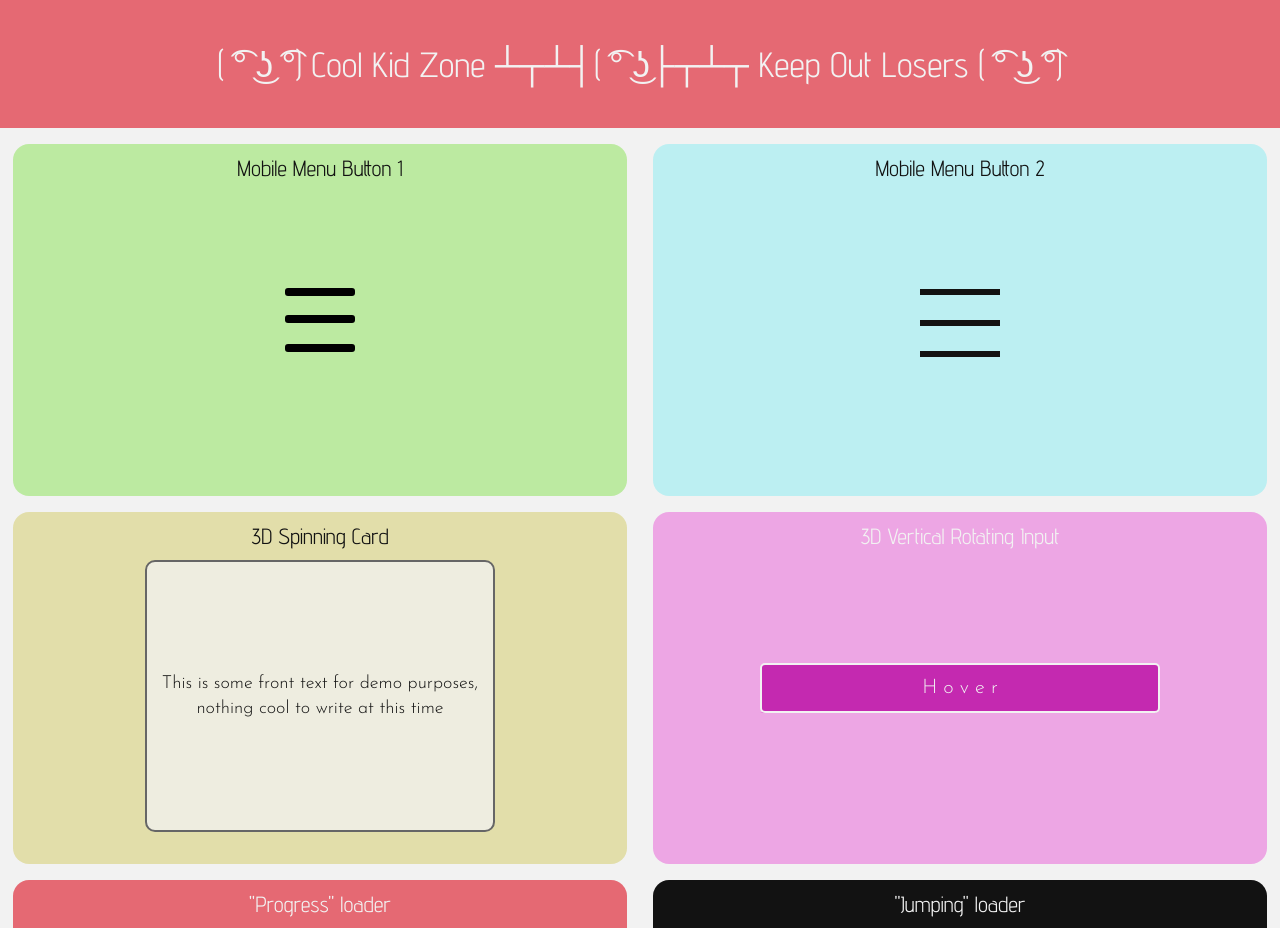
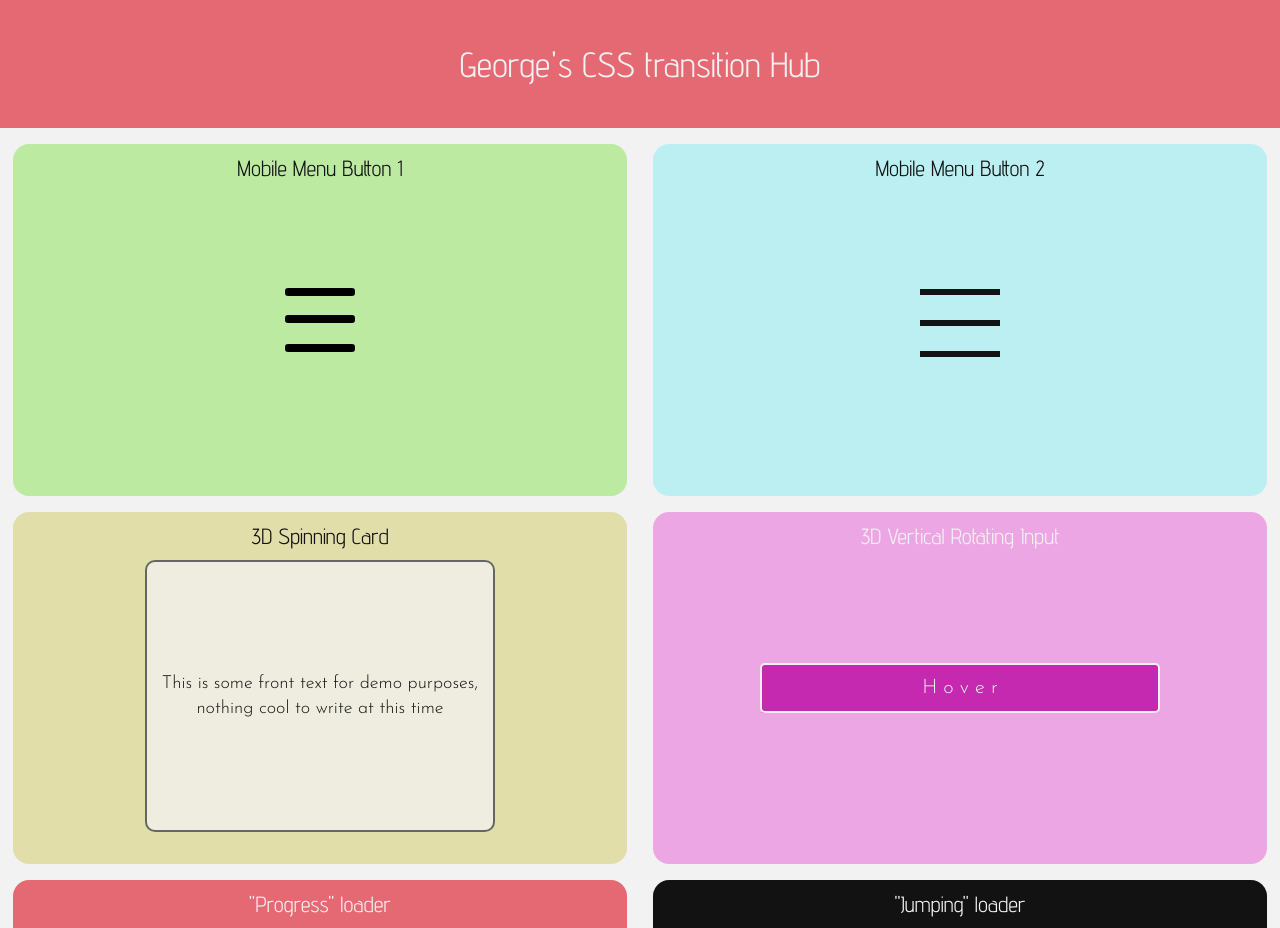
Before and after one commit to george-rae/georges-playground, a website: page index.html in a window 1280 px wide. Drawn offline with Linux system fonts and the light colour scheme.

Commit message:
update to index.html
change to the title to be professional.

```diff
--- a/index.html
+++ b/index.html
@@ -15,7 +15,7 @@
     </head>
     <body>
         <header>
-            <h1 class="page-title">( ͡° ͜ʖ ͡°) Cool Kid Zone ┴┬┴┤( ͡° ͜ʖ├┬┴┬ Keep Out Losers ( ͡° ͜ʖ ͡°)</h1>
+            <h1 class="page-title">George's CSS transition Hub</h1>
         </header>
         <main>
             <section class="main-content">
```
